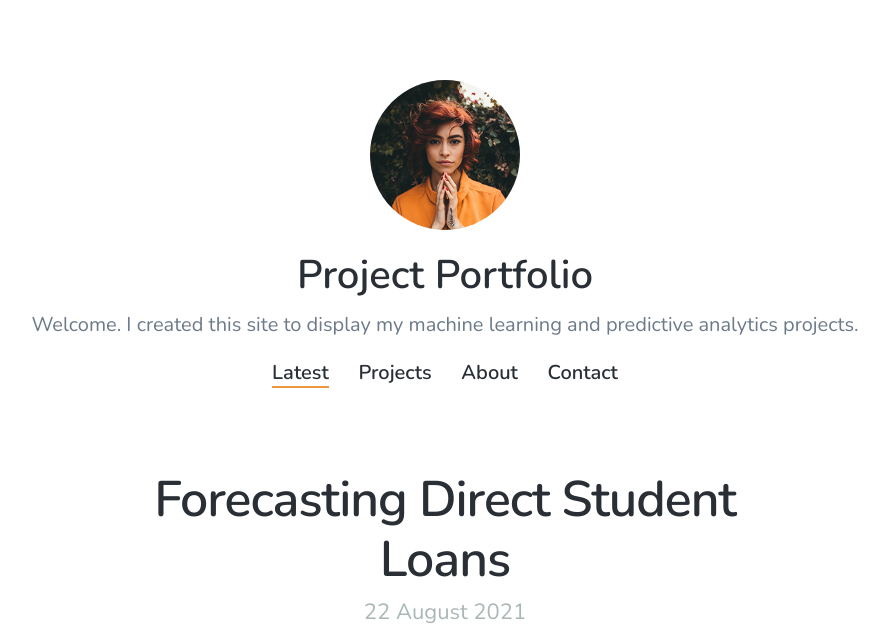
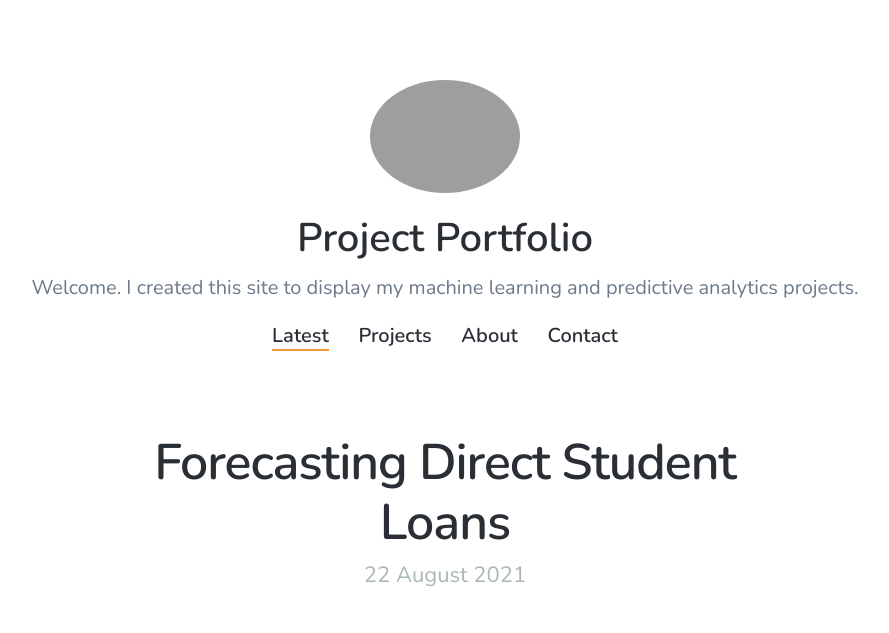
Before and after one commit to franklauder/franklauder.github.io, a Jekyll site: the page built from index.html, in a window 1280 px wide. Shown: the top 633 px of the page, without its empty margins (195-1084 px from the left). Built offline with Jekyll 4.4.1, drawn with Linux system fonts in a browser that asks for light colours; nearby versions of some CDN libraries; the list of posts is cut into pages by our own code; grey boxes are pictures that could not be loaded.

Commit message:
image edit 7

```diff
--- a/_data/settings.yml
+++ b/_data/settings.yml
@@ -1,10 +1,10 @@
 basic_settings:
   site_title: "Project Portfolio"
   site_tagline: "Welcome.  I created this site to display my machine learning and predictive analytics projects."
-  favicon_image: /images/profile.jpg
+  favicon_image: /images/favicon.png
 
 header_settings:
-  avatar_image: /images/avatar.jpg
+  avatar_image: <img src="/images/profile.jpg" alt="">class="header__logo__img">
   logo_image:
   logo_width: 200
 
```
